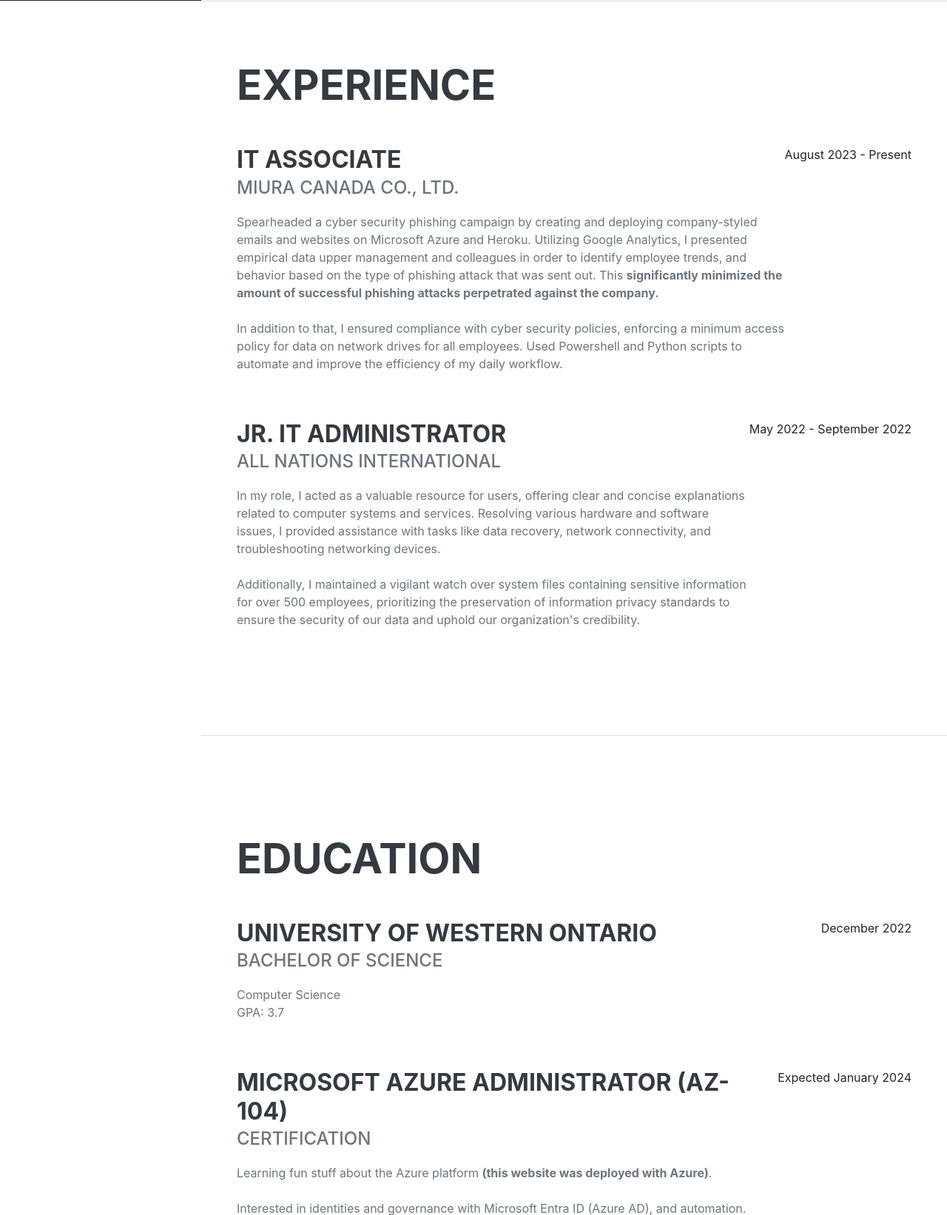
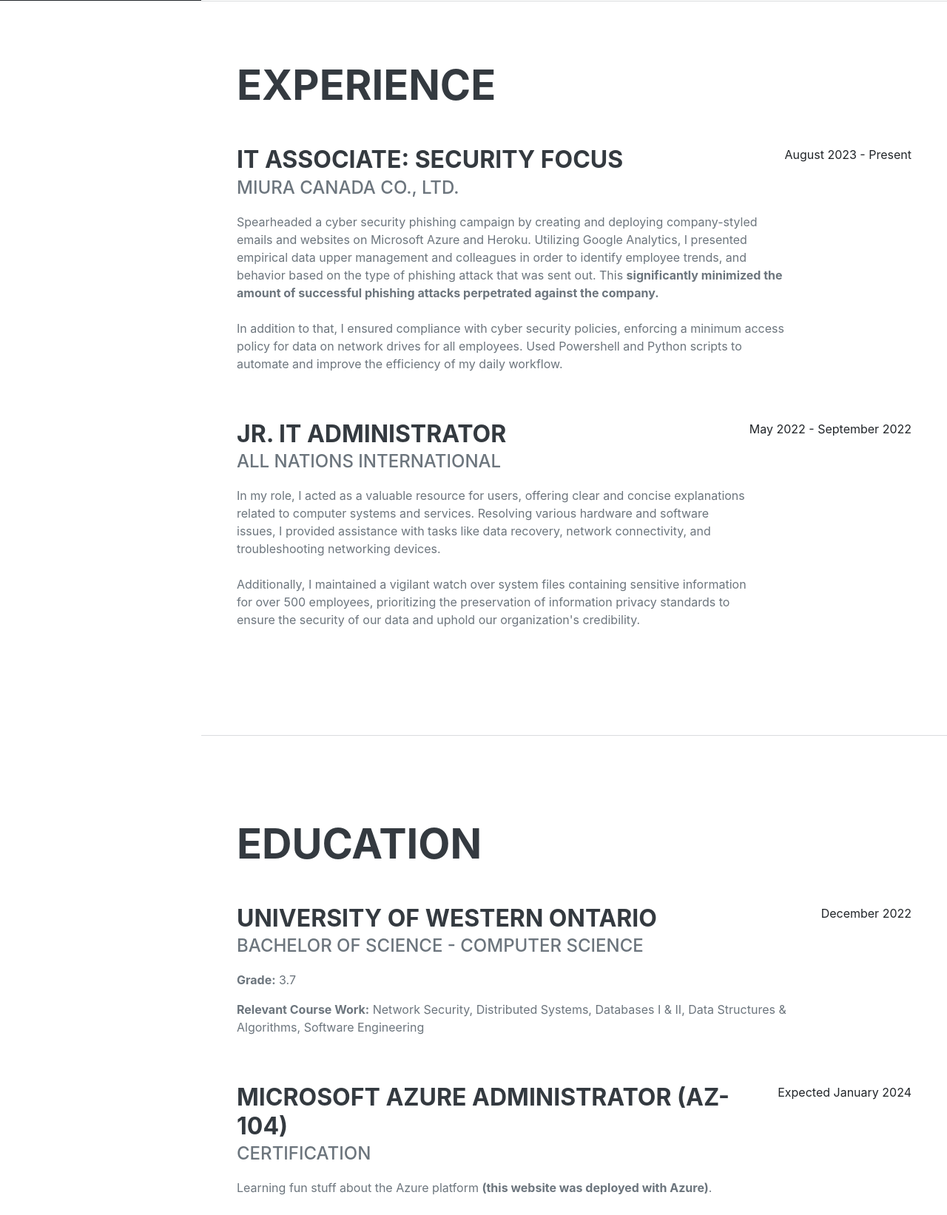
Before and after one commit to davismtui/cloudresume, a Flask app: page / in a window 1280 px wide. Shown: the part 799-2442 px from the top of the page at 74% size. Run offline with Flask 3, Linux system fonts and the light colour scheme; some libraries are stand-ins or nearby versions; some web fonts are replaced.

Commit message:
updated picture and other stuff

```diff
--- a/templates/index.html
+++ b/templates/index.html
@@ -20,7 +20,7 @@
         <nav class="navbar navbar-expand-lg navbar-dark bg-primary fixed-top" id="sideNav">
             <a class="navbar-brand js-scroll-trigger" href="#page-top">
                 <span class="d-block d-lg-none">Davis Mtui</span>
-                <span class="d-none d-lg-block"><img class="img-fluid img-profile rounded-circle mx-auto mb-2" src="assets/img/profile.jpg" alt="..." /></span>
+                <span class="d-none d-lg-block"><img class="img-fluid img-profile rounded-circle mx-auto mb-2" src="https://media.licdn.com/dms/image/D5603AQEHiBgwzoesQw/profile-displayphoto-shrink_200_200/0/1690822033116?e=1701907200&v=beta&t=xNMmHibCITkJvcY8bOfNoDkMUZQrCQnC7F-IoitdQNU" alt="..." /></span>
             </a>
             <button class="navbar-toggler" type="button" data-bs-toggle="collapse" data-bs-target="#navbarResponsive" aria-controls="navbarResponsive" aria-expanded="false" aria-label="Toggle navigation"><span class="navbar-toggler-icon"></span></button>
             <div class="collapse navbar-collapse" id="navbarResponsive">
@@ -64,7 +64,7 @@
                     <h2 class="mb-5">Experience</h2>
                     <div class="d-flex flex-column flex-md-row justify-content-between mb-5">
                         <div class="flex-grow-1">
-                            <h3 class="mb-0">IT Associate</h3>
+                            <h3 class="mb-0">IT Associate: Security Focus</h3>
                             <div class="subheading mb-3">Miura Canada Co., Ltd.</div>
                             <p>Spearheaded a cyber security phishing campaign by creating and deploying company-styled emails and websites on Microsoft Azure and Heroku. Utilizing Google Analytics, I presented empirical data upper management and colleagues in order to identify employee trends, and behavior based on the type of phishing attack that was sent out. This <b>significantly minimized the amount of successful phishing attacks perpetrated against the company.</b> <br><br> In addition to that, I ensured compliance with cyber security policies, enforcing a minimum access policy for data on network drives for all employees. Used Powershell and Python scripts to automate and improve the efficiency of my daily workflow.</p>
                         </div>
@@ -88,9 +88,9 @@
                     <div class="d-flex flex-column flex-md-row justify-content-between mb-5">
                         <div class="flex-grow-1">
                             <h3 class="mb-0">University of Western Ontario</h3>
-                            <div class="subheading mb-3">Bachelor of Science</div>
-                            <div>Computer Science</div>
-                            <p>GPA: 3.7</p>
+                            <div class="subheading mb-3">Bachelor of Science - Computer Science</div>
+                            <p><b>Grade:</b> 3.7</p>
+                            <p><b>Relevant Course Work:</b> Network Security, Distributed Systems, Databases I & II, Data Structures & Algorithms, Software Engineering</p>
 
                         </div>
                         <div class="flex-shrink-0"><span class="text-primary">December 2022</span></div>
@@ -149,6 +149,8 @@
                         </li>
                     </ul>
                     <br>
+
+                    <!--
                     <div class="subheading mb-3">Workflow</div>
                     <ul class="fa-ul mb-0">
                         <li>
@@ -169,6 +171,7 @@
                         </li>
                     </ul>
                 </div>
+                -->
             </section>
             <hr class="m-0" />
             <!-- Interests-->
```
